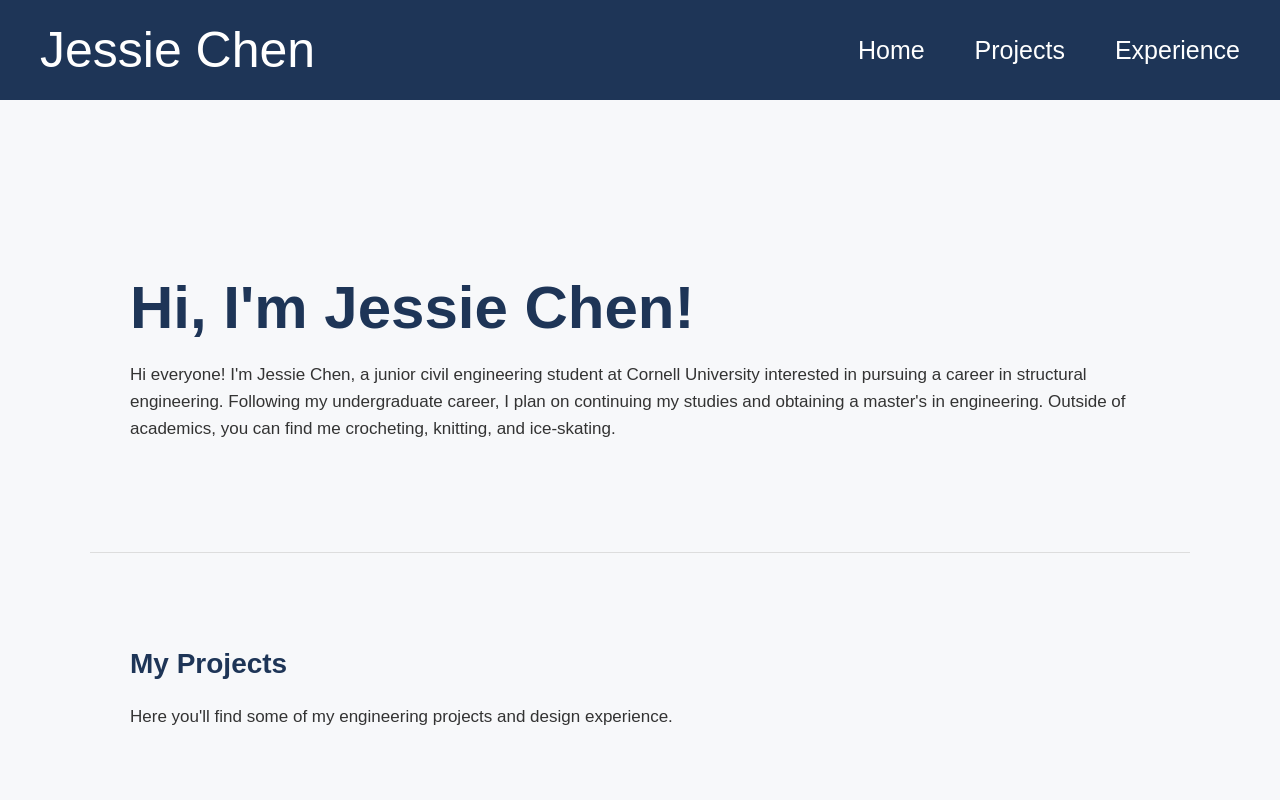
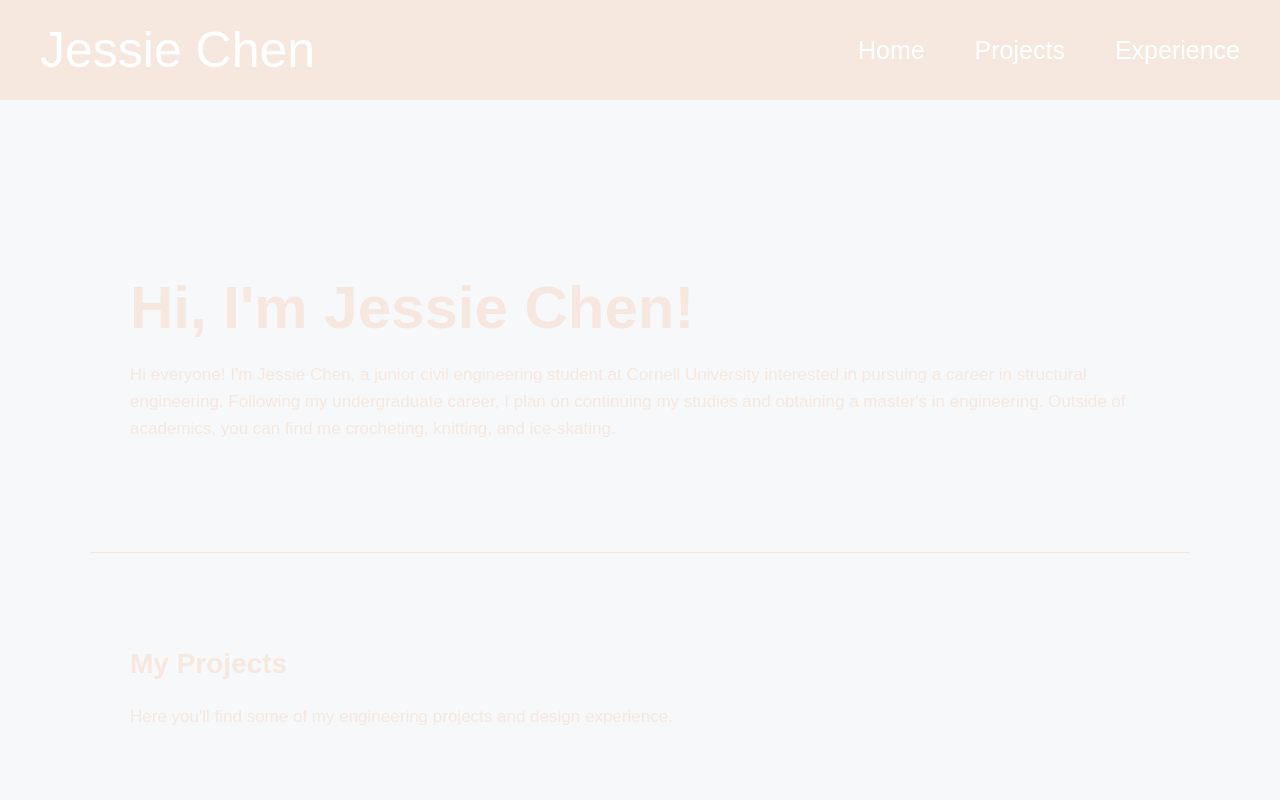
Before and after one commit to jc3664/personal-website, a plain HTML site: page index.html in a window 1280 px wide. Shown: the top 800 px of the page. Drawn offline with Linux system fonts and the light colour scheme.

Commit message:
Update style.css

```diff
--- a/style.css
+++ b/style.css
@@ -7,7 +7,7 @@
     justify-content: space-between;
     align-items: center;
 
-    background-color: #1e3557;
+    background-color: #F6E8DE;
 
     position: sticky;
     top: 0;
@@ -39,7 +39,7 @@
 }
 
 .nav-links a:hover{
-    color: #a9c7e8
+    color: white
 }
 
 
@@ -51,7 +51,7 @@ section {
 }
 
 section h2 {
-    color: #1e3557;
+    color: #F6E8DE;
     font-size: 28px;
     margin-bottom: 15px;
 }
@@ -81,7 +81,7 @@ section p2{
 body {
     font-family: Arial, Helvetica, sans-serif;
     background-color: #f7f8fa;
-    color: #333333;
+    color: #F6E8DE;
     margin: 0;
     padding: 0;
     line-height: 1.6;
@@ -93,7 +93,7 @@ body {
 }
 
 #home h1 {
-    color: #1e3557;
+    color: #F6E8DE;
     font-size: 60px;
     margin-bottom: 5px;
 }
@@ -101,7 +101,7 @@ body {
 #about,
 #projects,
 #experience{
-    border-top: 1px solid #dddddd;
+    border-top: 1px solid #F6E8DE;
 }
 
 #footer {
@@ -109,7 +109,7 @@ body {
     justify-content: space-between;
     align-items: center;
 
-    background-color: #1e3557;
+    background-color: #F6E8DE;
 
     max-width: none;
     padding: 20px 40px;
```
